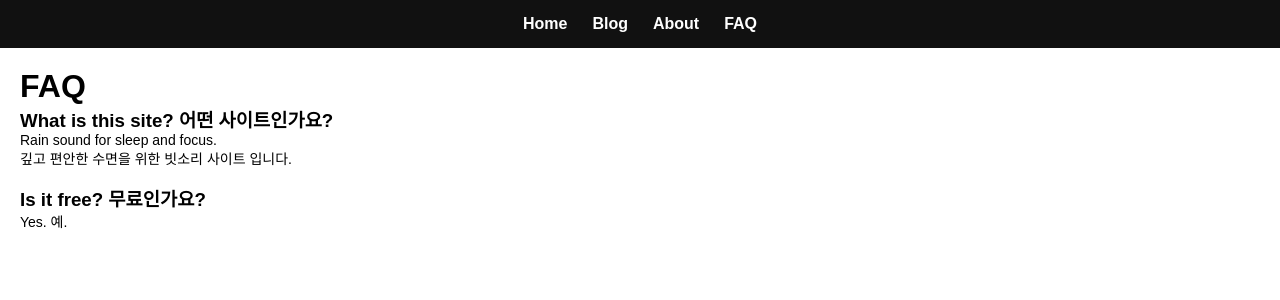
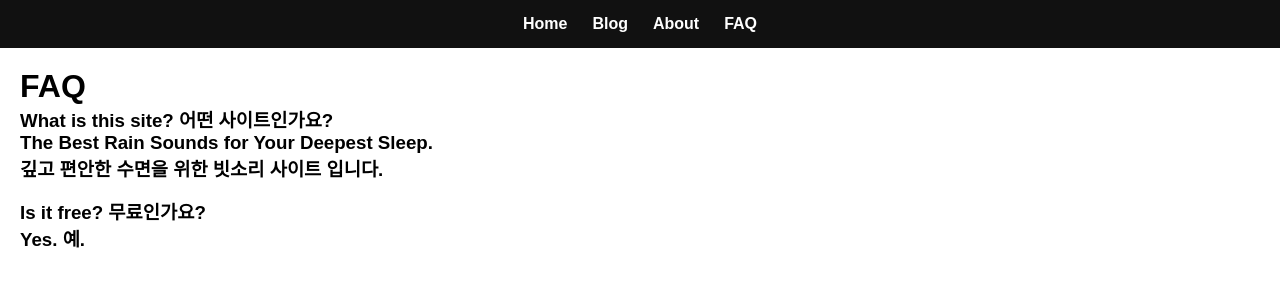
Before and after one commit to choijangwook/rain-deep-sleep, a Jekyll site: the page built from faq.md, in a window 1280 px wide. Shown: the top 300 px of the page. Built offline with Jekyll 4.4.1, drawn with Linux system fonts in a browser that asks for light colours.

Commit message:
Update faq.md

```diff
--- a/faq.md
+++ b/faq.md
@@ -6,9 +6,9 @@ title: FAQ
 # FAQ
 
 ### What is this site? 어떤 사이트인가요?<br>
-Rain sound for sleep and focus. <br>
-깊고 편안한 수면을 위한 빗소리 사이트 입니다.<br>
+### The Best Rain Sounds for Your Deepest Sleep. <br>
+### 깊고 편안한 수면을 위한 빗소리 사이트 입니다.<br>
 <br>
 
 ### Is it free? 무료인가요?<br>
-Yes. 예.<br>
+### Yes. 예.<br>
```
